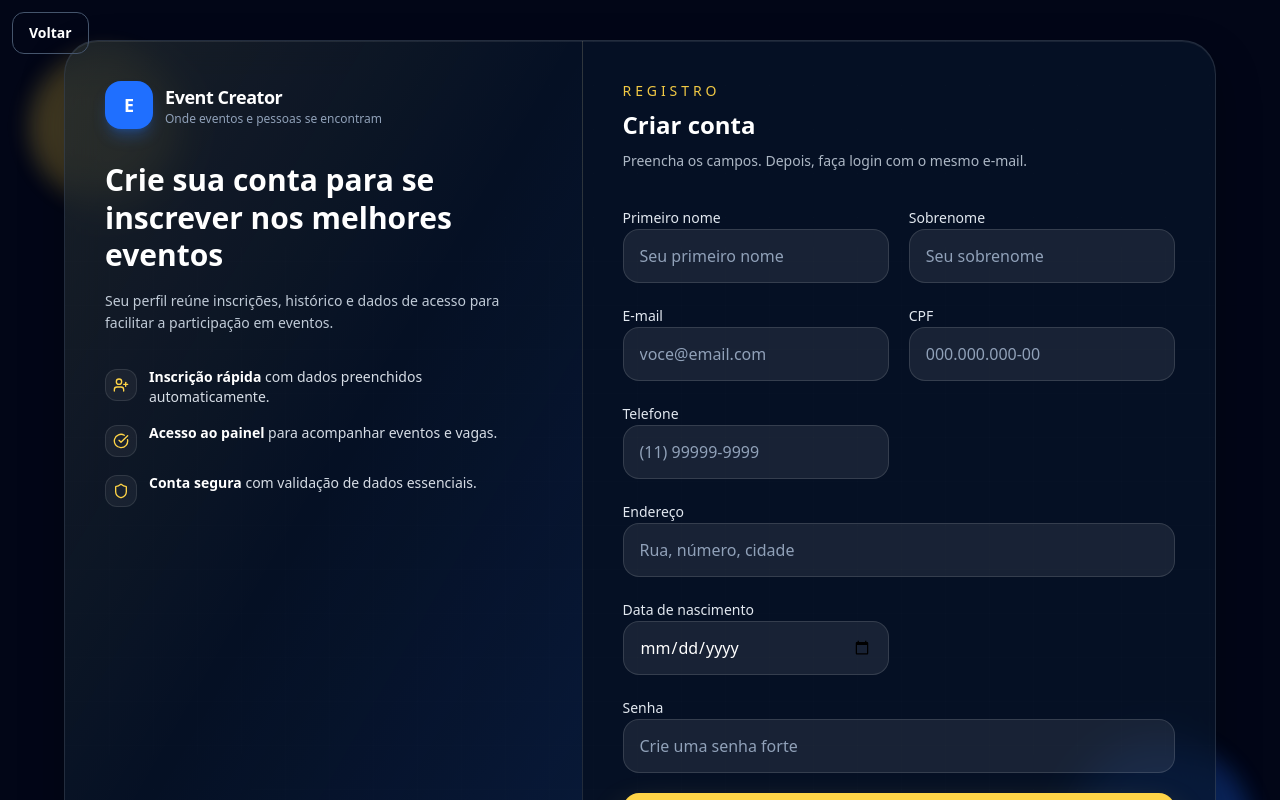
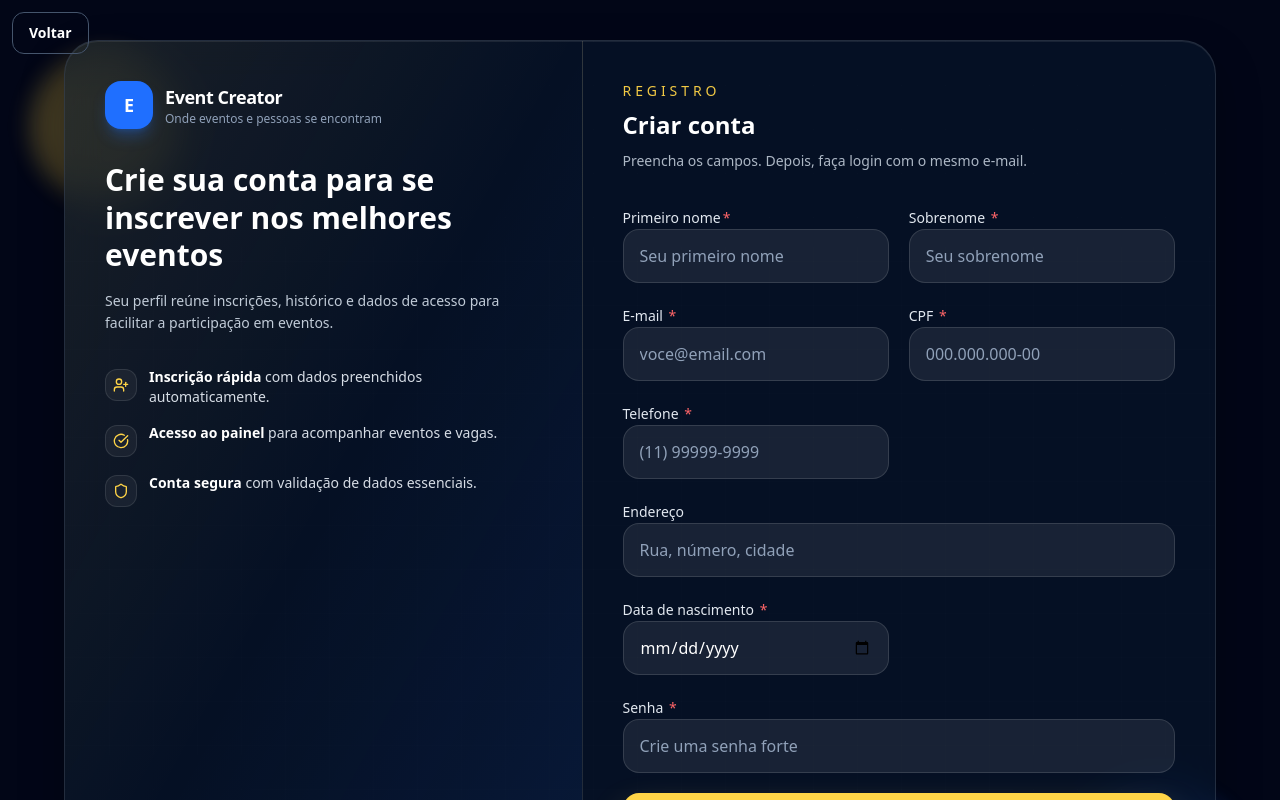
Before and after one commit to severo-bernardo04/event-creator-FE, a Next.js app in the folder my-app/: page /register in a window 1280 px wide. Shown: the top 800 px of the page. Built offline with nearby package versions, Linux system fonts and the light colour scheme.

Commit message:
adding " * " on obrigatory infos on register

```diff
--- a/my-app/app/register/page.tsx
+++ b/my-app/app/register/page.tsx
@@ -22,6 +22,9 @@ function RegisterForm() {
   const [error, setError] = useState<string | null>(null);
   const [loading, setLoading] = useState(false);
   const [fieldErrors, setFieldErrors] = useState<Record<string, string>>({});
+  function Required() {
+    return <span className="text-red-400 ml-0.5">*</span>;
+  }
 
   return (
     <main className="relative flex min-h-screen items-center justify-center overflow-hidden px-6 py-10 text-white">
@@ -158,7 +161,7 @@ function RegisterForm() {
             >
               <label className="block space-y-2">
                 <span className="text-sm font-medium text-slate-200">
-                  Primeiro nome
+                  Primeiro nome<Required />
                 </span>
                 <input
                   type="text"
@@ -171,7 +174,7 @@ function RegisterForm() {
 
               <label className="block space-y-2">
                 <span className="text-sm font-medium text-slate-200">
-                  Sobrenome
+                  Sobrenome <Required/>
                 </span>
                 <input
                   type="text"
@@ -184,7 +187,7 @@ function RegisterForm() {
 
               <label className="block space-y-2">
                 <span className="text-sm font-medium text-slate-200">
-                  E-mail
+                  E-mail <Required/>
                 </span>
                 <input
                   type="email"
@@ -196,7 +199,9 @@ function RegisterForm() {
               </label>
 
               <label className="block space-y-2">
-                <span className="text-sm font-medium text-slate-200">CPF</span>
+                <span className="text-sm font-medium text-slate-200">
+                  CPF <Required />
+                </span>
                 <input
                   type="text"
                   placeholder="000.000.000-00"
@@ -208,7 +213,9 @@ function RegisterForm() {
               </label>
 
               <label className="block space-y-2">
-                <span className="text-sm font-medium text-slate-200">Telefone</span>
+                <span className="text-sm font-medium text-slate-200">
+                  Telefone <Required />
+                </span>
                 <input
                     type="text"
                     placeholder="(11) 99999-9999"
@@ -231,7 +238,7 @@ function RegisterForm() {
 
               <label className="block space-y-2">
                 <span className="text-sm font-medium text-slate-200">
-                  Data de nascimento
+                  Data de nascimento <Required />
                 </span>
                 <input
                   type="date"
@@ -244,7 +251,7 @@ function RegisterForm() {
 
               <label className="block space-y-2 md:col-span-2">
                 <span className="text-sm font-medium text-slate-200">
-                  Senha
+                  Senha <Required />
                 </span>
                 <input
                   type="password"
@@ -272,6 +279,10 @@ function RegisterForm() {
                 </button>
               </div>
             </form>
+
+            <p className="text-xs text-slate-500">
+              Campos marcados com <span className="text-red-400">*</span> são obrigatórios.
+            </p>
 
             <p className="text-center text-sm text-slate-300/80">
               Já possui conta?{" "}
```
